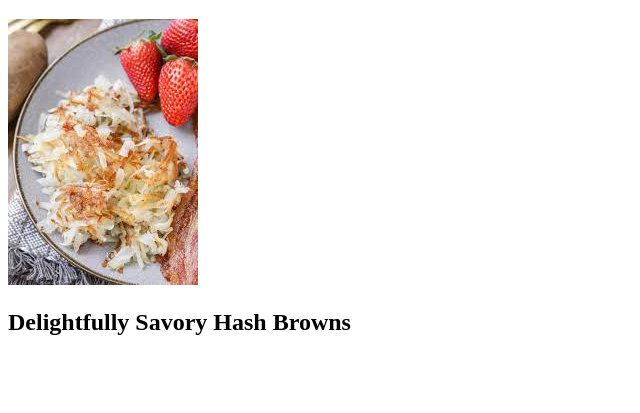
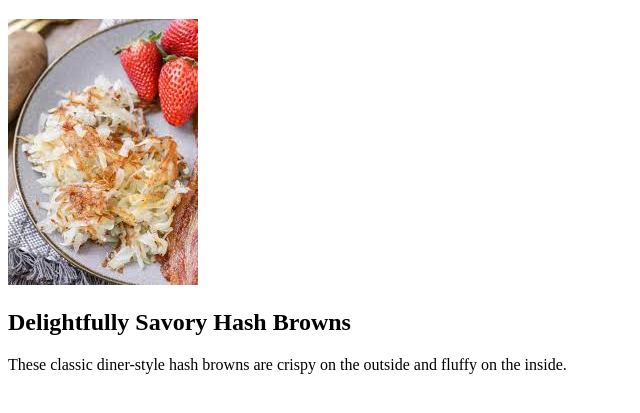
Before and after one commit to Scrogi/odin-recipes, a plain HTML site: page recipes/hashbrown.html in a window 1280 px wide. Shown: the part 61-474 px from the top of the page, without its empty margins (0-640 px from the left). Drawn offline with Linux system fonts and the light colour scheme.

Commit message:
Add p to hashbrown.html

```diff
--- a/recipes/hashbrown.html
+++ b/recipes/hashbrown.html
@@ -14,7 +14,8 @@
         <img src="../img/hashbrown.jpeg">
 
         <h2>Delightfully Savory Hash Browns</h2>
-        <p></p>
+        <p>These classic diner-style hash browns are
+        crispy on the outside and fluffy on the inside.</p>
 
     </body>
 </html>
```
